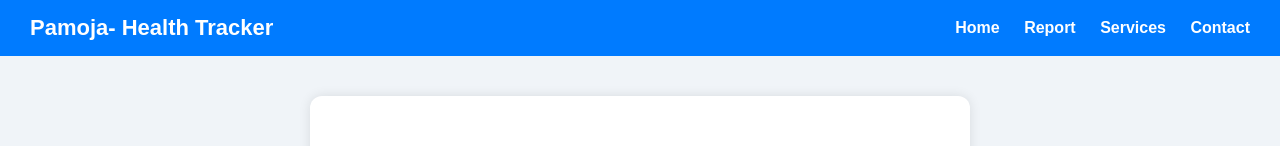
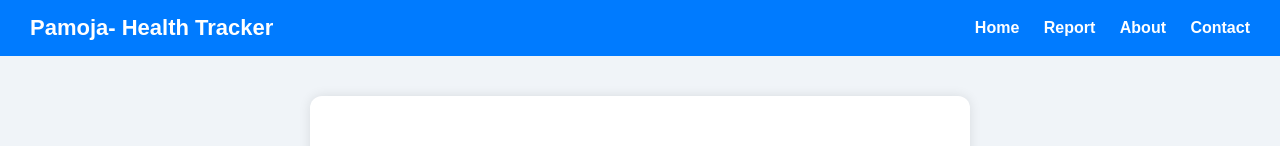
Before and after one commit to Shihab4099/Public-health-tracer, a plain HTML site: page report.html in a window 1280 px wide. Shown: the top 146 px of the page. Drawn offline with Linux system fonts and the light colour scheme.

Commit message:
Update report.html

```diff
--- a/report.html
+++ b/report.html
@@ -101,7 +101,7 @@
     <div class="links">
       <a href="home.html">Home</a>
       <a href="report.html">Report</a>
-      <a href="About.html">Services</a>
+      <a href="About.html">About</a>
       <a href="contact.html">Contact</a>
     </div>
   </nav>
```
